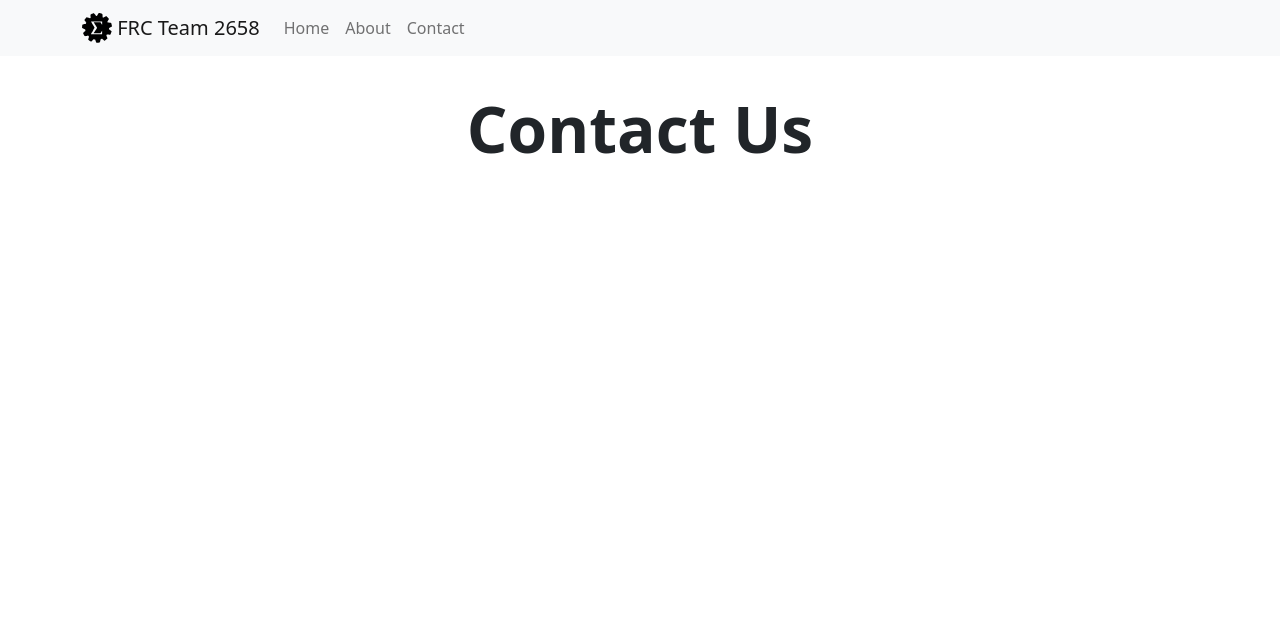
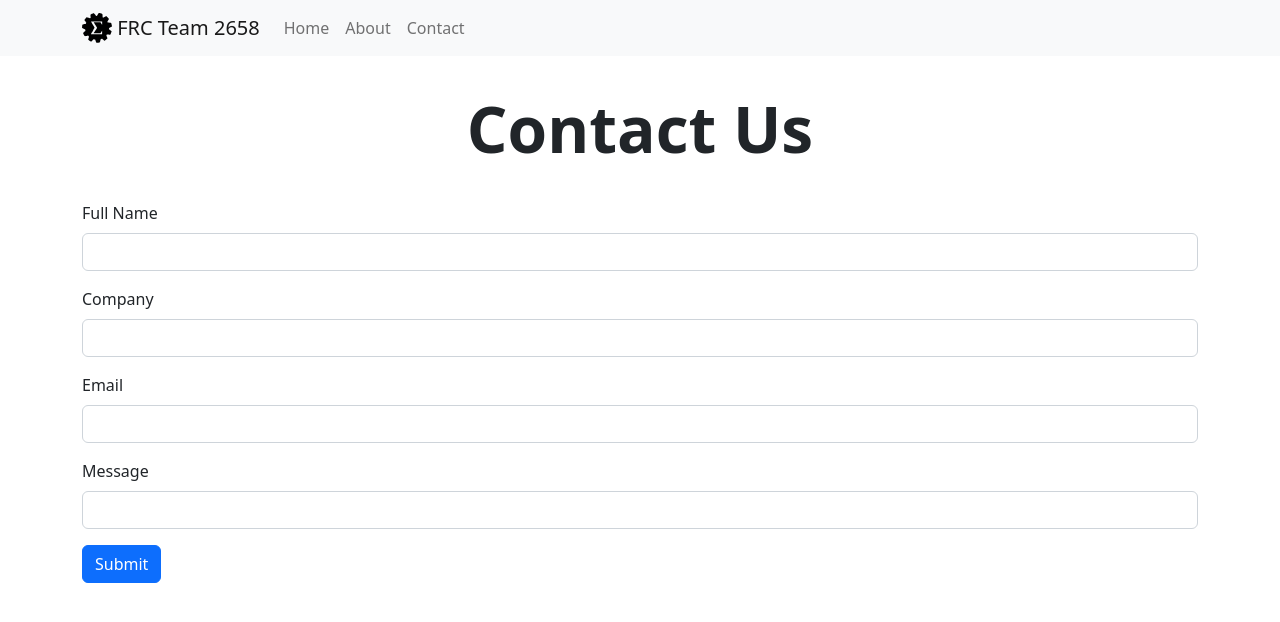
Before and after one commit to frc-emotion/website, a Next.js app: page /contact in a window 1280 px wide. Shown: the top 622 px of the page. Built offline with nearby package versions, Linux system fonts and the light colour scheme.

Commit message:
add contact form

```diff
--- /dev/null
+++ b/components/ContactForm.js
@@ -0,0 +1,34 @@
+import Button from "react-bootstrap/Button";
+import Form from "react-bootstrap/Form";
+
+export default function ContactForm() {
+  return (
+    <Form name="contact" action="/success" method="POST" data-netlify="true">
+      <Form.Control type="hidden" name="contact-form" value="ContactForm" />
+
+      <Form.Group className="mb-3">
+        <Form.Label>Full Name</Form.Label>
+        <Form.Control type="text" name="name" id="name" />
+      </Form.Group>
+
+      <Form.Group className="mb-3">
+        <Form.Label>Company</Form.Label>
+        <Form.Control type="text" name="company" id="company" />
+      </Form.Group>
+
+      <Form.Group className="mb-3">
+        <Form.Label>Email</Form.Label>
+        <Form.Control type="email" name="email" id="email" />
+      </Form.Group>
+
+      <Form.Group className="mb-3">
+        <Form.Label>Message</Form.Label>
+        <Form.Control type="textarea" name="message" id="message" />
+      </Form.Group>
+
+      <Button variant="primary" type="submit">
+        Submit
+      </Button>
+    </Form>
+  );
+}
--- /dev/null
+++ b/components/ContactInfo.js
@@ -0,0 +1,8 @@
+
+export default function ContactInfo() {
+  return (
+    <div>
+
+    </div>
+  );
+}
--- a/pages/contact.js
+++ b/pages/contact.js
@@ -3,7 +3,10 @@ import Container from "react-bootstrap/Container";
 import Row from "react-bootstrap/Row";
 import Col from "react-bootstrap/Col";
 
+// import styles from "../styles/contactPage.module.css";
 import header from "../styles/header.module.css";
+import ContactForm from "../components/ContactForm";
+import ContactInfo from "../components/ContactInfo";
 
 export default function Contact() {
   return (
@@ -12,13 +15,21 @@ export default function Contact() {
         <title>Contact Us - FRC Team 2658</title>
         <meta name="description" content="Generated by create next app" />
       </Head>
+      <div className={header.pageHeader}>
+        <h1>Contact Us</h1>
+      </div>
       <Container>
-        <Row>
+        <Row xs-1 sm-1 md-1 lg-2 xl-2>
           <Col>
-            <div className={header.pageHeader}>
-              <h1>Contact Us</h1>
-            </div>
+            <ContactForm />
           </Col>
+          {/*
+
+          <Col>
+            <ContactInfo />
+          </Col>
+
+          */}
         </Row>
       </Container>
     </>
--- /dev/null
+++ b/pages/success.js
@@ -0,0 +1,3 @@
+export default function Success() {
+  return <div>Form successfully submitted!</div>;
+}
--- a/styles/header.module.css
+++ b/styles/header.module.css
@@ -1,7 +1,7 @@
 .pageHeader {
   margin: auto;
   width: 50%;
-  padding: 35px 10px 10px 10px;
+  padding: 35px 0px 25px 0px;
   text-align: center;
 }
 
```
Also changed, not shown: styles/contactPage.module.css (added), 1 other file (tests, documents, lock files or other folders).
